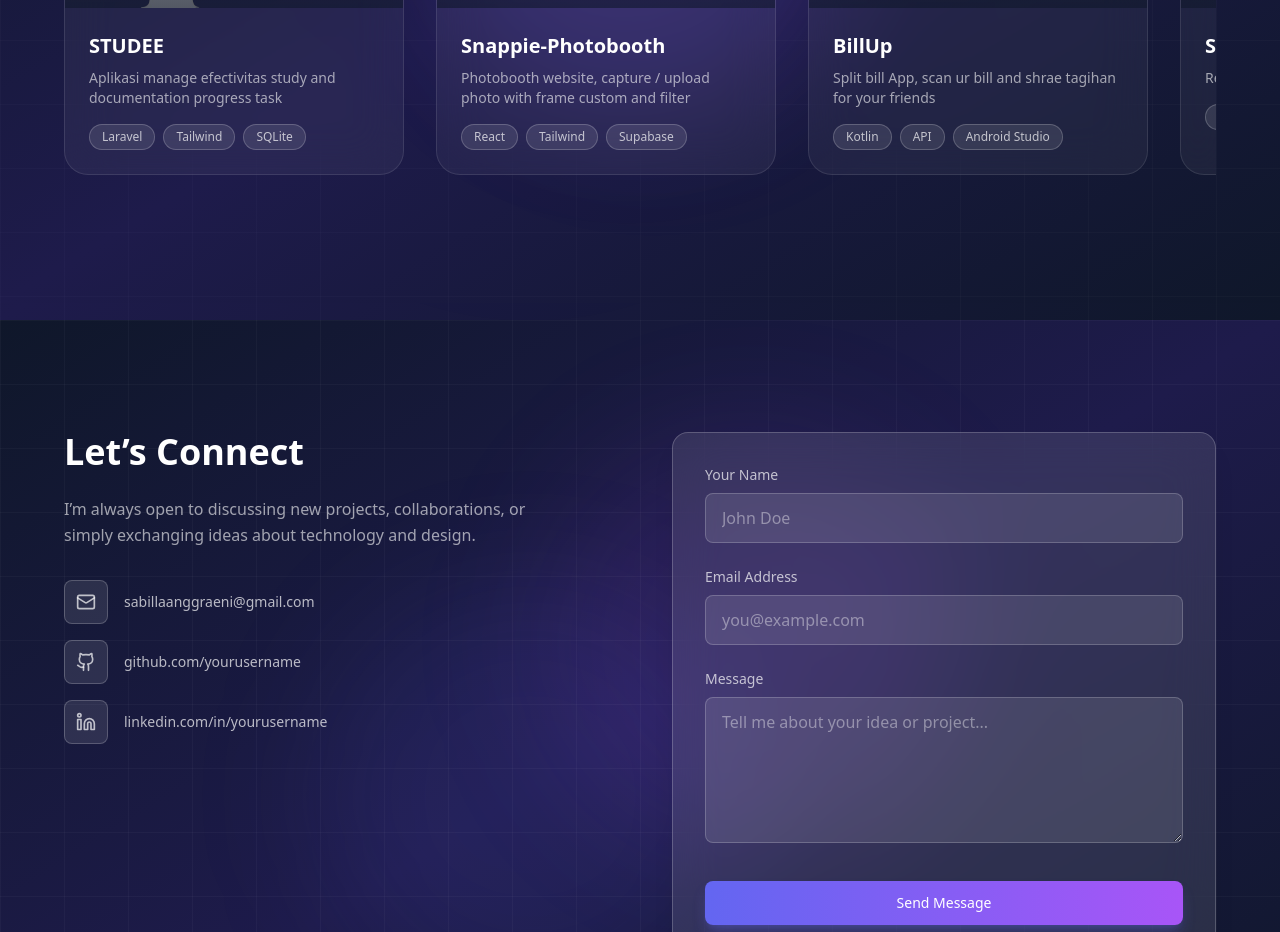
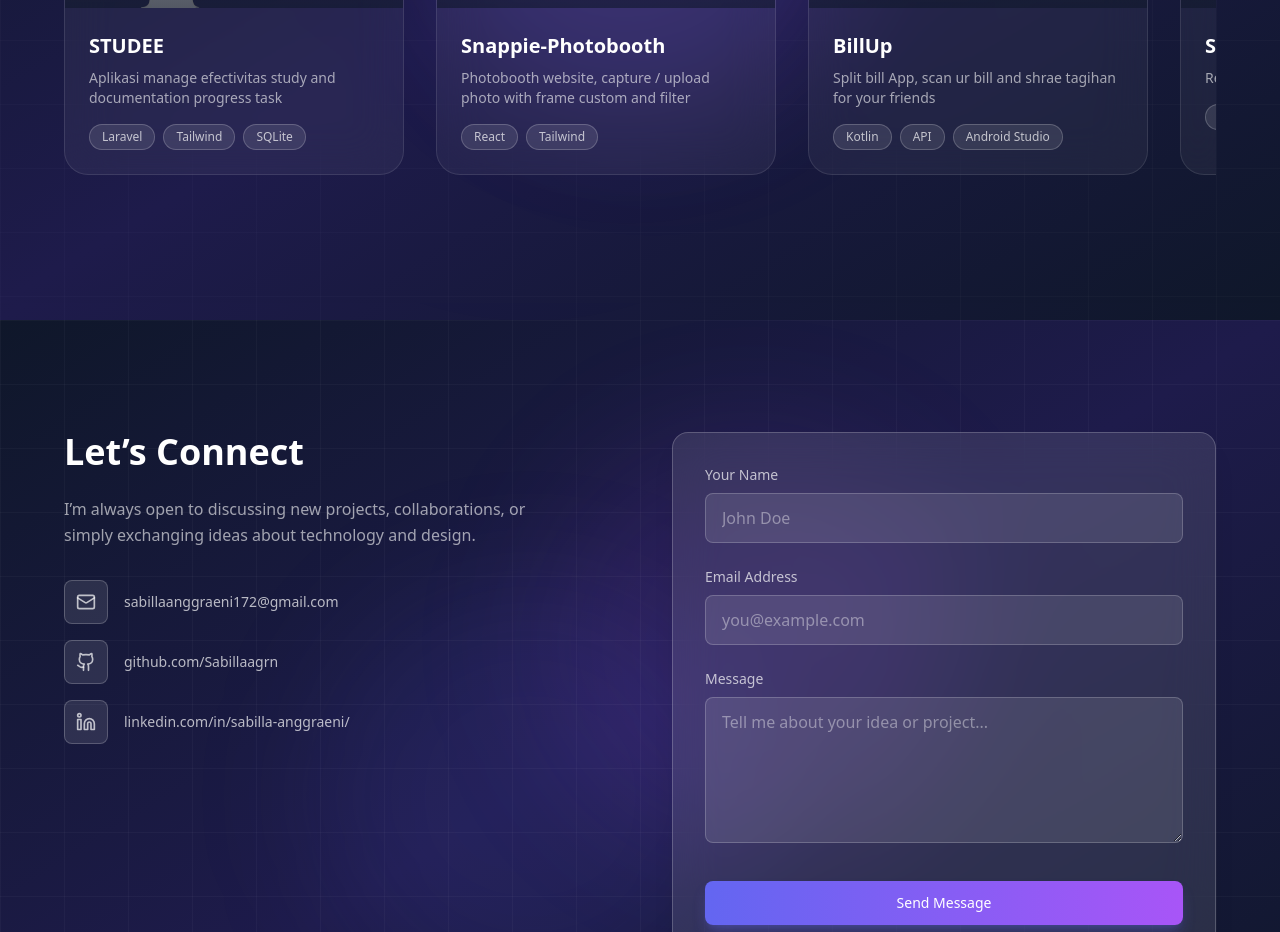
Before and after one commit to Sabillaagrn/sabilla-portfolio, a React (Vite) app: page / in a window 1280 px wide. Shown: the part 2740-3672 px from the top of the page. Built offline with nearby package versions, Linux system fonts and the light colour scheme.

Commit message:
second commit

```diff
--- a/src/data/projects.js
+++ b/src/data/projects.js
@@ -3,23 +3,23 @@ export const projects = [
   {
     title: "STUDEE",
     desc: "Aplikasi manage efectivitas study and documentation progress task",
-    image: "/projects/studee.png",
+    image: `${import.meta.env.BASE_URL}projects/STUDEE.png`,
     tags: ["Laravel", "Tailwind", "SQLite"],
     figma: "",
-    github: "https://github.com/Sabillaagrn/STUDEE.git"
+    github: "https://github.com/Sabillaagrn/studee.git"
   },
   {
     title: "Snappie-Photobooth",
     desc: "Photobooth website, capture / upload photo with frame custom and filter",
-    image: "/projects/snappie.png",
-    tags: ["React", "Tailwind", "Supabase"],
+    image: `${import.meta.env.BASE_URL}projects/snappie.png`,
+    tags: ["React", "Tailwind"],
     figma: "https://www.figma.com/design/Kh4WcJcvnok2dG0hbY6i6x/Snappie?node-id=1-8&t=zQom87a7pbB0RLbu-1",
     github: "https://github.com/Sabillaagrn/photobooth-snappie.git"
   },
   {
     title: "BillUp",
     desc: "Split bill App, scan ur bill and shrae tagihan for your friends",
-    image: "/projects/billUp.png",
+    image: `${import.meta.env.BASE_URL}projects/billUp.png`,
     tags: ["Kotlin", "API", "Android Studio"],
     figma: "https://www.figma.com/design/T5vHUMBwTP0wepSuQ4HEij/BillUp--IMK-?node-id=0-1&t=uaoCXQ5bGa6lvBWT-1",
     github: "https://github.com/Sabillaagrn/BillUp.git"
@@ -27,7 +27,7 @@ export const projects = [
   {
     title: "Sawala Edu",
     desc: "Real-time weather data with beautiful UI",
-    image: "/projects/sawalaEdu.png",
+    image: `${import.meta.env.BASE_URL}projects/sawalaEdu.png`,
     tags: ["React", "Tailwind", "API", "Charts"],
     figma: "https://www.figma.com/design/czdaxlaX1XHxGmQiTo4uVw/SawalaEdu?node-id=2-2&t=TzEsJCNNktq7uxmM-1",
     github: "https://github.com/Sabillaagrn/Sawala_Edu.git"
@@ -36,7 +36,7 @@ export const projects = [
   {
     title: "SOCA",
     desc: "An application for detecting nearby objects to assist the mobility of visually impaired individuals.",
-    image: "/projects/soca.png",
+    image: `${import.meta.env.BASE_URL}projects/soca.png`,
     tags: ["YOLOv8", "Java", "Android Studio"],
     figma: "https://www.figma.com/design/TbHbT3sj2aU6H1j0VEglaI/TBO?node-id=0-1&t=mtpN57irAOLqAKCM-1",
     github: "https://github.com/Sabillaagrn/SOCA.git"
--- a/src/pages/Contact.jsx
+++ b/src/pages/Contact.jsx
@@ -80,7 +80,7 @@ const Contact = () => {
                                  bg-white/10 border border-white/20">
                   <Mail size={20} />
                 </span>
-                <span className="text-sm">sabillaanggraeni@gmail.com</span>
+                <span className="text-sm">sabillaanggraeni172@gmail.com</span>
               </a>
 
               <a
@@ -93,7 +93,7 @@ const Contact = () => {
                                  bg-white/10 border border-white/20">
                   <Github size={20} />
                 </span>
-                <span className="text-sm">github.com/yourusername</span>
+                <span className="text-sm">github.com/Sabillaagrn</span>
               </a>
 
               <a
@@ -106,7 +106,7 @@ const Contact = () => {
                                  bg-white/10 border border-white/20">
                   <Linkedin size={20} />
                 </span>
-                <span className="text-sm">linkedin.com/in/yourusername</span>
+                <span className="text-sm">linkedin.com/in/sabilla-anggraeni/</span>
               </a>
             </div>
           </div>
```
